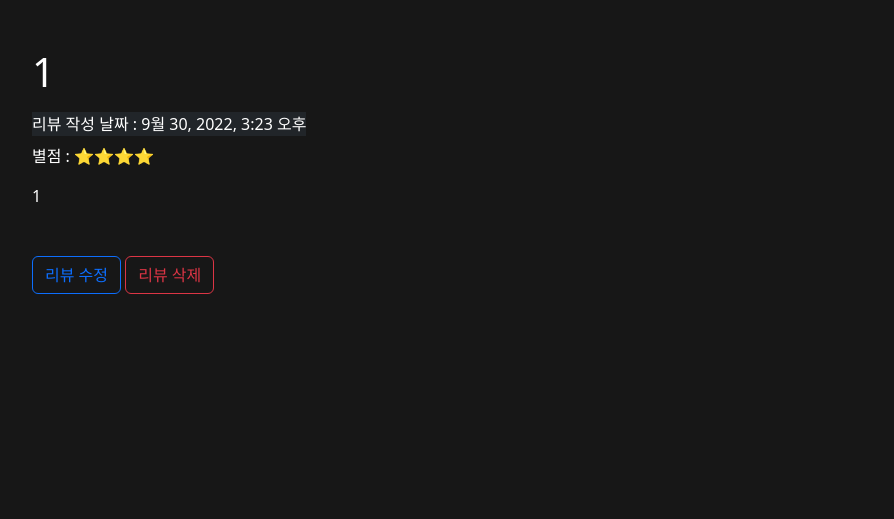
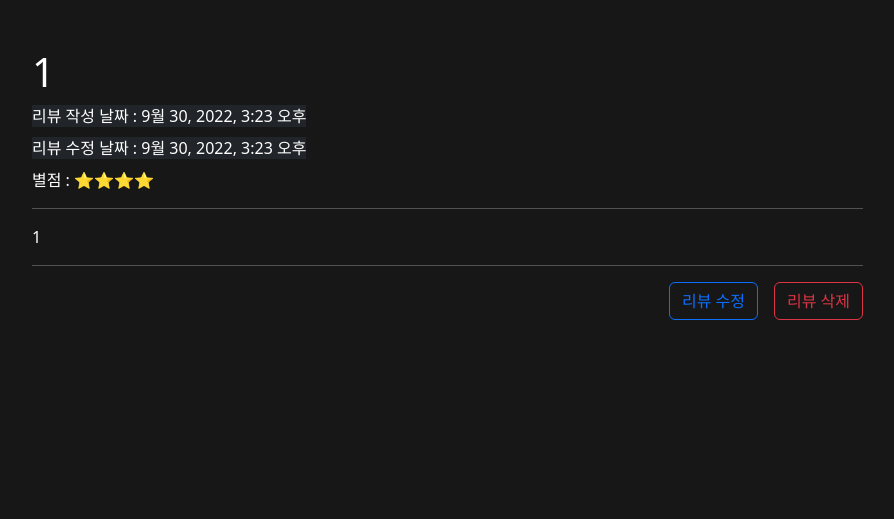
Before and after one commit to qlghwp123/Pair-01, a Django app: page /movies/detail/19 in a window 1280 px wide. Shown: the part 56-575 px from the top of the page, without its empty margins (50-944 px from the left). Run offline with Django 3.2, Linux system fonts and the light colour scheme; data comes from the database, SQL or seed files in the repository; both versions use the stored data as it was after the commit.

Commit message:
Add star update in views.py and Add modified time in index.html

```diff
--- a/movies/templates/movies/detail.html
+++ b/movies/templates/movies/detail.html
@@ -7,18 +7,26 @@
     <div class="row">
         <div class="col-9 mt-5">
             <h1>{{ data.title }}</h1>
-            <p style="background-color:rgb(33,37,41);" class="text-white d-inline-block my-2">
-                리뷰 작성 날짜 : {{ data.created_at }}
-            </p>
+            <div>
+                <p class="text-white d-block my-2">
+                    <span style="background-color:rgb(33,37,41);">리뷰 작성 날짜 : {{ data.created_at }}</span>
+                </p>
+                <p class="text-white d-block my-2">
+                    <span style="background-color:rgb(33,37,41);">리뷰 수정 날짜 : {{ data.updated_at }}</span>
+                </p>
+            </div>
             <p>
                 별점 : {{ data.star }}
             </p>
+            <hr />
             <p>
                 {{ data.content }}
             </p>
 
-            <div class="my-5">
-                <button class="btn btn-outline-primary" data-bs-toggle="modal" data-bs-target="#exampleModal">리뷰
+            <hr class="my-0" />
+
+            <div class="d-flex justify-content-end mt-3 mb-5">
+                <button class="btn btn-outline-primary me-3" data-bs-toggle="modal" data-bs-target="#exampleModal">리뷰
                     수정</button>
                 <a class="btn btn-outline-danger" href="{% url 'movies:delete' _id=data.id %}">리뷰 삭제</a>
             </div>
--- a/movies/templates/movies/index.html
+++ b/movies/templates/movies/index.html
@@ -19,6 +19,7 @@
                     <th scope="col">리뷰 제목</th>
                     <th scope="col">별점</th>
                     <th scope="col">작성 시간</th>
+                    <th scope="col">수정 시간</th>
                 </tr>
             </thead>
             <tbody>
@@ -28,6 +29,7 @@
                     <td><a class="text-decoration-none" href="{% url 'movies:detail' _id=i.id %}">{{ i.title }}</a></td>
                     <td>{{ i.star }}</td>
                     <td>{{ i.created_at }}</td>
+                    <td>{{ i.updated_at }}</td>
                 </tr>
                 {% endfor %}
             </tbody>
--- a/movies/views.py
+++ b/movies/views.py
@@ -28,9 +28,12 @@ def write(request):
 
 def update(request, _id):
     target = Post.objects.get(id=_id)
+
     target.title = request.GET.get('title')
     target.content = request.GET.get('content')
+    target.star = request.GET.get('star')
     target.updated_at = datetime.date.today()
+
     target.save()
 
     return redirect('movies:detail', _id)
```
Also changed, not shown: db.sqlite3.
